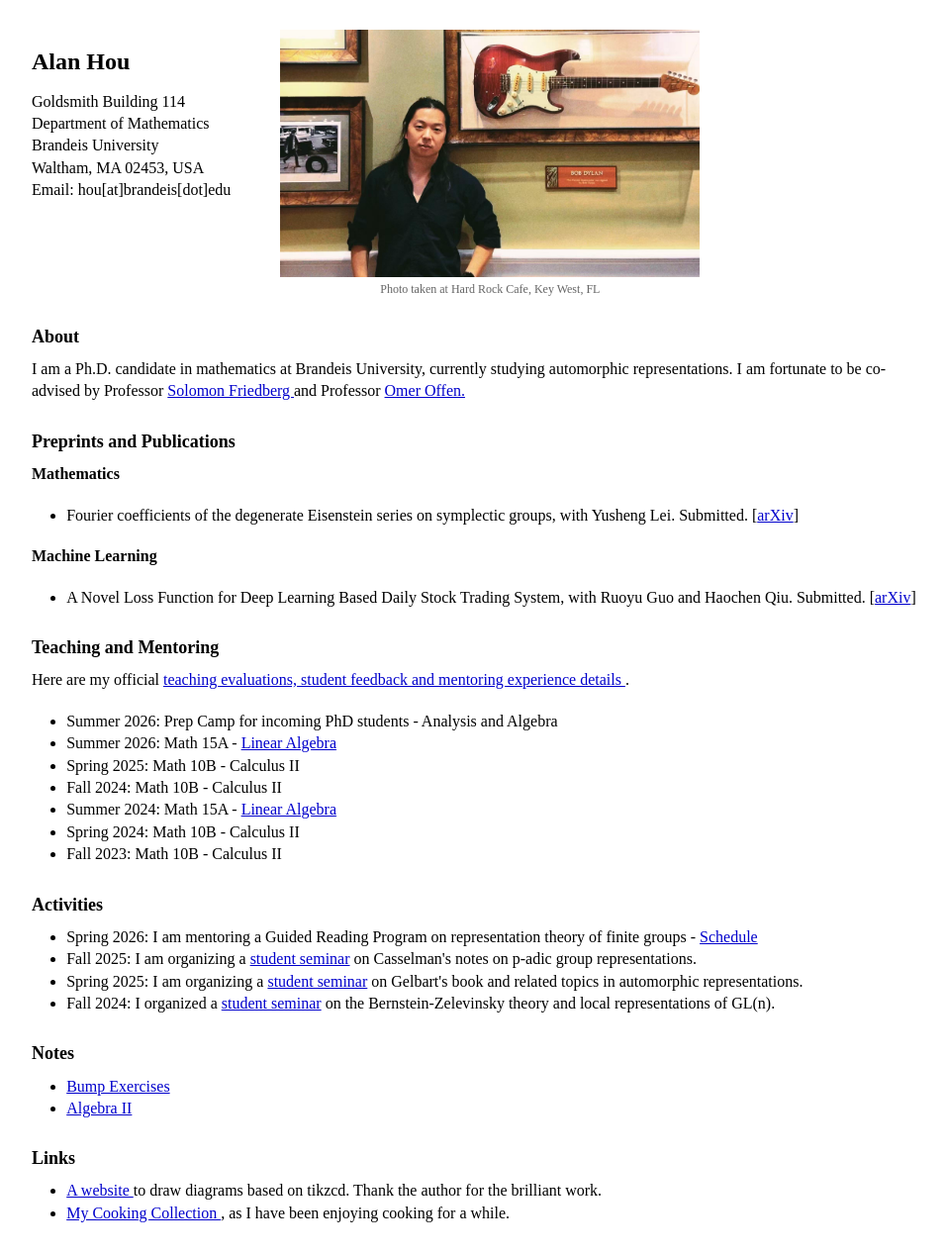
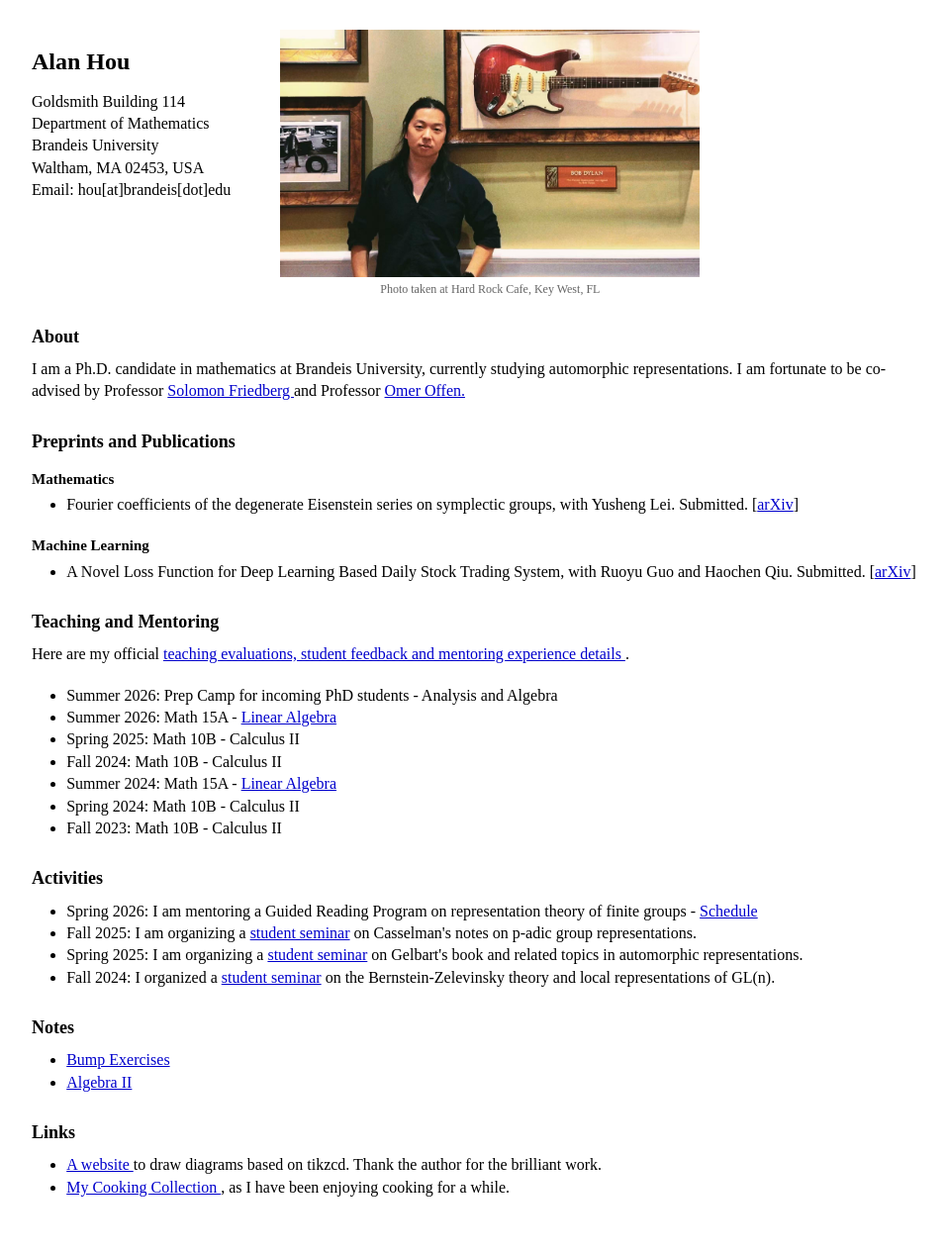
Before and after one commit to axhou/axhou.github.io, a Jekyll site: the page index.html, which Jekyll copies as it is, in a window 1280 px wide. Shown: the whole page at 99% size, without its empty margins (8-964 px from the left). Built offline with Jekyll 4.4.1, drawn with Linux system fonts in a browser that asks for light colours; after the commit the page ends 1241 px from its top, so only the background shows below that.

Commit message:
Update index.html

```diff
--- a/index.html
+++ b/index.html
@@ -28,6 +28,12 @@
   <title>Alan Hou</title>
 
   <style>
+    .publication-category {
+  font-size: 15px;
+  font-weight: bold;
+  margin-top: 1em;
+  margin-bottom: 0.3em;
+}
     .header {
       display: flex;
       align-items: stretch;
@@ -158,16 +164,17 @@
 
   <h2>Preprints and Publications</h2>
 
-  <p><strong>Mathematics</strong></p>
+ <p class="publication-category">Mathematics</p>
 
 <ul>
   <li>
     Fourier coefficients of the degenerate Eisenstein series
-      on symplectic groups, with Yusheng Lei. Submitted. [<a href="https://arxiv.org/abs/2608.24719">arXiv</a>]
+    on symplectic groups, with Yusheng Lei. Submitted.
+    [<a href="https://arxiv.org/abs/2608.24719">arXiv</a>]
   </li>
 </ul>
 
-  <p><strong>Machine Learning</strong></p>
+<p class="publication-category">Machine Learning</p>
 
 <ul>
   <li>
```
Lines whose indentation alone changed are shown as unchanged.
